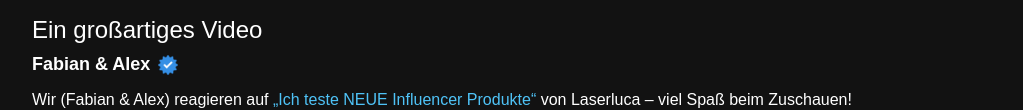
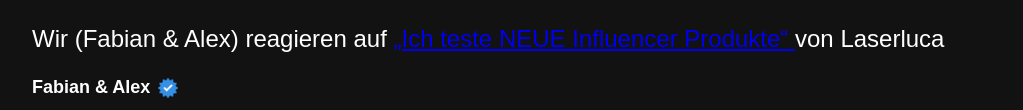
Before and after one commit to DuctileBonsai49/--Nicht-ffentlich--, a plain HTML site: page index.html in a window 1280 px wide. Shown: the part 503-613 px from the top of the page, without its empty margins (128-1151 px from the left). Drawn offline with Linux system fonts and the light colour scheme.

Commit message:
Update index.html

```diff
--- a/index.html
+++ b/index.html
@@ -3,7 +3,7 @@
 <head>
     <meta charset="UTF-8">
     <meta name="viewport" content="width=device-width, initial-scale=1.0">
-    <title>Video von Fabian & Alex</title>
+    <title>Video Streaming</title>
     <style>
         body {
             margin: 0;
@@ -66,7 +66,10 @@
         </video>
 
         <!-- Video Titel -->
-        <div class="video-title">Ein großartiges Video</div>
+        <div class="video-title"><p>Wir (Fabian & Alex) reagieren auf
+                <a href="https://www.youtube.com/watch?v=sLngL5HJ3k4" target="_blank">
+                    „Ich teste NEUE Influencer Produkte“
+                </a> von Laserluca</div>
 
         <!-- Creator Info -->
         <div class="creator">
```
